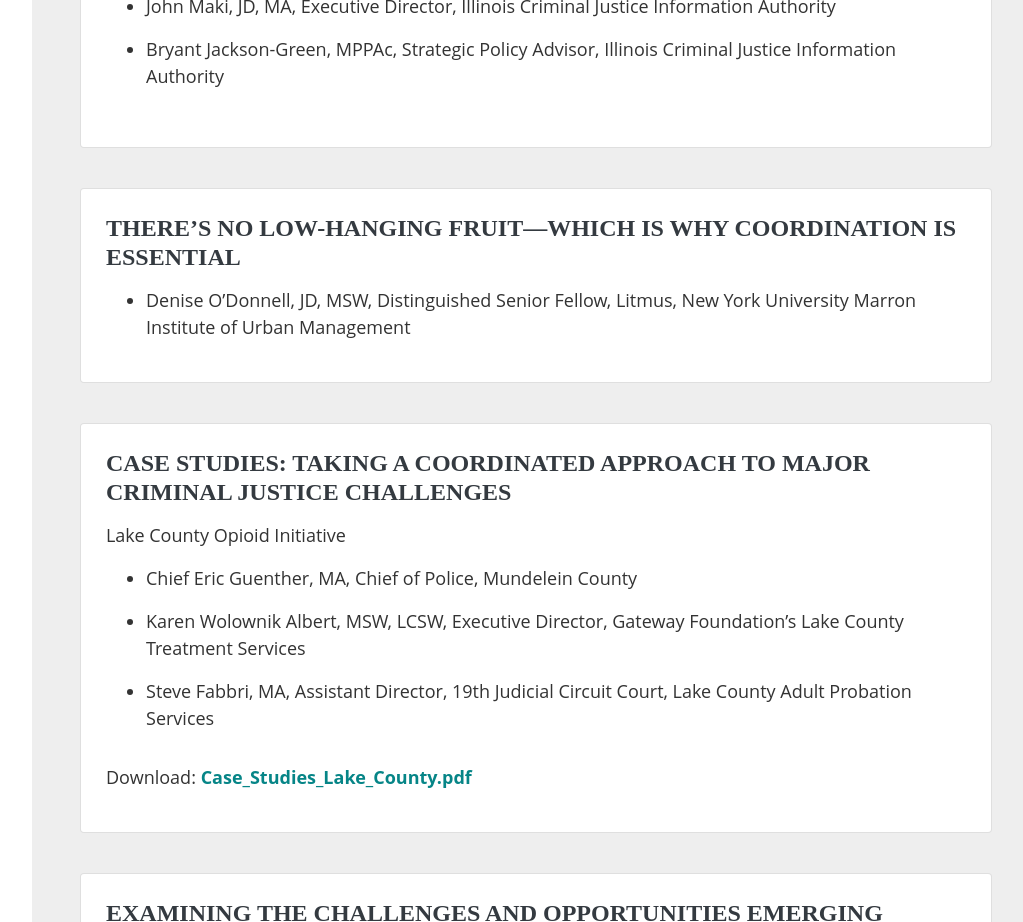
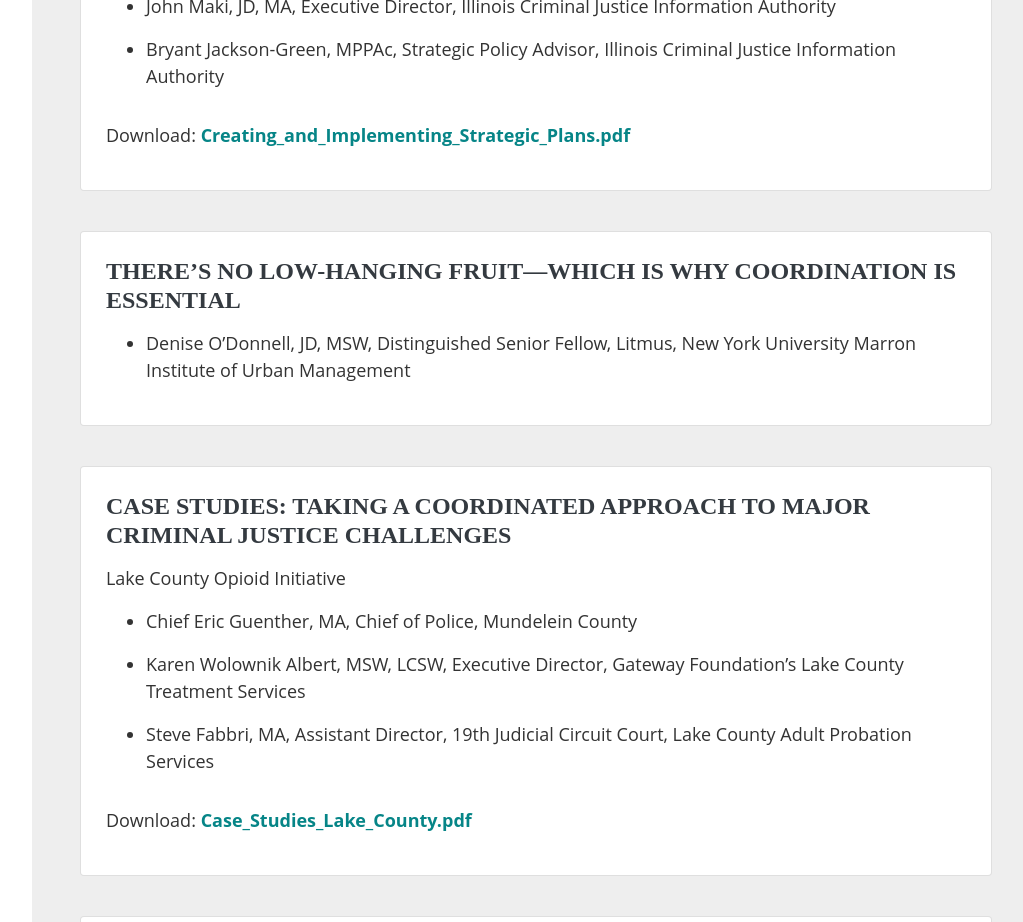
Before and after one commit to ICJIA/icjia-all-sites-summit-2018, a Vue app: page / in a window 1280 px wide. Shown: the part 6900-7822 px from the top of the page, without its empty margins (240-1263 px from the left). Built offline with nearby package versions, Linux system fonts and the light colour scheme.

Commit message:
Add second PDF

```diff
--- a/src/components/Home.vue
+++ b/src/components/Home.vue
@@ -290,6 +290,10 @@
                     <p>Bryant Jackson-Green, MPPAc, Strategic Policy Advisor, Illinois Criminal Justice Information Authority</p>
                   </li>
                 </ul>
+                <p>
+                  Download:
+                  <a href="/static/Creating_and_Implementing_Strategic_Plans.pdf" class="presentation">Creating_and_Implementing_Strategic_Plans.pdf</a>
+                </p>
               </div>
               <div class="card presentation">
                 <h4 id="theres-no-low-hanging-fruitwhich-is-why-coordination-is-essential">There’s No Low-Hanging Fruit—Which is Why Coordination is Essential</h4>
```
Also changed, not shown: 1 other file (tests, documents, lock files or other folders).
